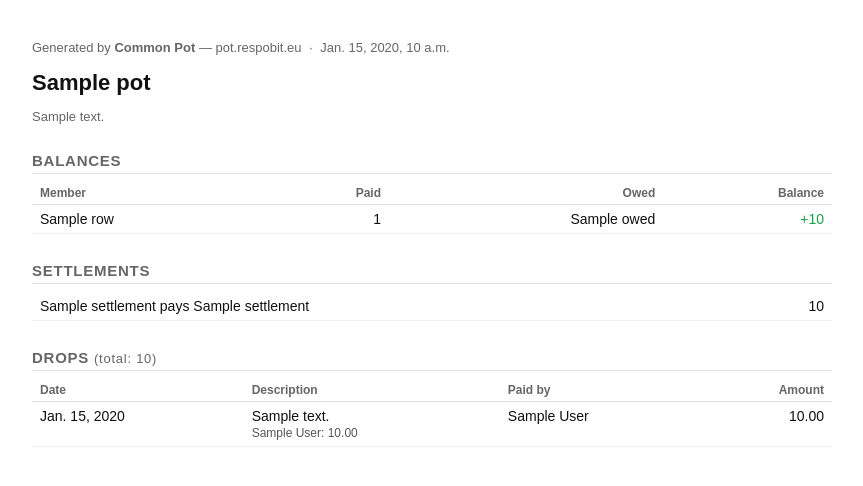
After one commit to rgezikov/common-pot, a Django app: template pots/templates/pot_report.html in a window 1280 px wide. The commit adds this page. Shown: the top 486 px of the page, without its empty margins (208-1071 px from the left). Run offline with Django 5.2, Linux system fonts and the light colour scheme; tables that the repository leaves empty hold one stand-in row (values such as "Sample post"); the template is opened without the code that fills it: values that come from a table or form of the project are taken from there, most other values are stand-ins (such as "Sample title", 1, 10 or a date in 2020).

Commit message:
Phase 6.3: Pot report, three-dot menu, UI consistency fixes
- Printable HTML report: balances, settlements, full drop list with splits
- Three-dot menu on pot detail with Settings and Report items
- Report attribution moved to header
- Create Pot page: Cancel button matching Edit/Delete style

Co-Authored-By: Claude Sonnet 4.6 <noreply@anthropic.com>

```diff
--- a/commonpot/urls.py
+++ b/commonpot/urls.py
@@ -15,5 +15,6 @@ urlpatterns = [
     path('pot/<uuid:token>/drop/<int:drop_id>/delete/', views.delete_drop, name='delete_drop'),
     path('pot/<uuid:token>/member/<int:member_id>/remove/', views.remove_member, name='remove_member'),
     path('pot/<uuid:token>/rename/', views.rename_pot, name='rename_pot'),
+    path('pot/<uuid:token>/report/', views.pot_report, name='pot_report'),
     path('join/<uuid:token>/', views.join_pot, name='join_pot'),
 ]
--- /dev/null
+++ b/pots/templates/pot_report.html
@@ -0,0 +1,94 @@
+<!DOCTYPE html>
+<html lang="en">
+<head>
+    <meta charset="UTF-8">
+    <meta name="viewport" content="width=device-width, initial-scale=1.0">
+    <title>{{ pot.name }} — Report</title>
+    <style>
+        body { font-family: sans-serif; font-size: 14px; color: #111; max-width: 800px; margin: 40px auto; padding: 0 20px; }
+        h1 { font-size: 22px; margin-bottom: 4px; }
+        h2 { font-size: 15px; text-transform: uppercase; letter-spacing: 0.05em; color: #666; margin: 28px 0 8px; border-bottom: 1px solid #ddd; padding-bottom: 4px; }
+        .meta { color: #666; font-size: 13px; margin-bottom: 4px; }
+        table { width: 100%; border-collapse: collapse; margin-bottom: 8px; }
+        th { text-align: left; font-size: 12px; color: #666; padding: 4px 8px; border-bottom: 1px solid #ddd; }
+        td { padding: 6px 8px; border-bottom: 1px solid #f0f0f0; vertical-align: top; }
+        .num { text-align: right; }
+        .positive { color: #16a34a; }
+        .negative { color: #dc2626; }
+        .split-list { font-size: 12px; color: #555; margin: 2px 0 0; }
+        .footer { margin-top: 40px; font-size: 12px; color: #999; border-top: 1px solid #eee; padding-top: 12px; }
+        @media print {
+            body { margin: 20px; }
+            a { text-decoration: none; color: inherit; }
+        }
+    </style>
+</head>
+<body>
+
+<p class="meta">Generated by <strong>Common Pot</strong> — pot.respobit.eu &nbsp;·&nbsp; {{ generated_date }}</p>
+<h1>{{ pot.name }}</h1>
+{% if pot.description %}<p class="meta">{{ pot.description }}</p>{% endif %}
+
+<h2>Balances</h2>
+<table>
+    <tr>
+        <th>Member</th>
+        <th class="num">Paid</th>
+        <th class="num">Owed</th>
+        <th class="num">Balance</th>
+    </tr>
+    {% for row in balance_rows %}
+    <tr>
+        <td>{{ row.name }}</td>
+        <td class="num">{{ row.paid }}</td>
+        <td class="num">{{ row.owed }}</td>
+        <td class="num {% if row.balance > 0 %}positive{% elif row.balance < 0 %}negative{% endif %}">
+            {% if row.balance > 0 %}+{% endif %}{{ row.balance }}
+        </td>
+    </tr>
+    {% endfor %}
+</table>
+
+{% if settlements %}
+<h2>Settlements</h2>
+<table>
+    {% for s in settlements %}
+    <tr>
+        <td>{{ s.from_name }} pays {{ s.to_name }}</td>
+        <td class="num">{{ s.amount }}</td>
+    </tr>
+    {% endfor %}
+</table>
+{% else %}
+<p style="color:#666">All settled up.</p>
+{% endif %}
+
+<h2>Drops <span style="font-size:13px;color:#666;font-weight:normal;text-transform:none">(total: {{ drops_total }})</span></h2>
+{% if drops %}
+<table>
+    <tr>
+        <th>Date</th>
+        <th>Description</th>
+        <th>Paid by</th>
+        <th class="num">Amount</th>
+    </tr>
+    {% for drop in drops %}
+    <tr>
+        <td>{{ drop.date }}</td>
+        <td>
+            {{ drop.description }}
+            <div class="split-list">
+                {% for split in drop.splits.all %}{{ split.member.name }}: {{ split.amount }}{% if not forloop.last %}, {% endif %}{% endfor %}
+            </div>
+        </td>
+        <td>{{ drop.paid_by.name }}</td>
+        <td class="num">{{ drop.amount }}</td>
+    </tr>
+    {% endfor %}
+</table>
+{% else %}
+<p style="color:#666">No drops yet.</p>
+{% endif %}
+
+</body>
+</html>
```
Also changed, not shown: docs/design/phases/phase-6.3-pot-report/spec.md (added, +16 -0 lines), pots/templates/create_pot.html (+10 -4 lines), pots/templates/pot_detail.html (+21 -2 lines), pots/views.py (+23 -0 lines).
